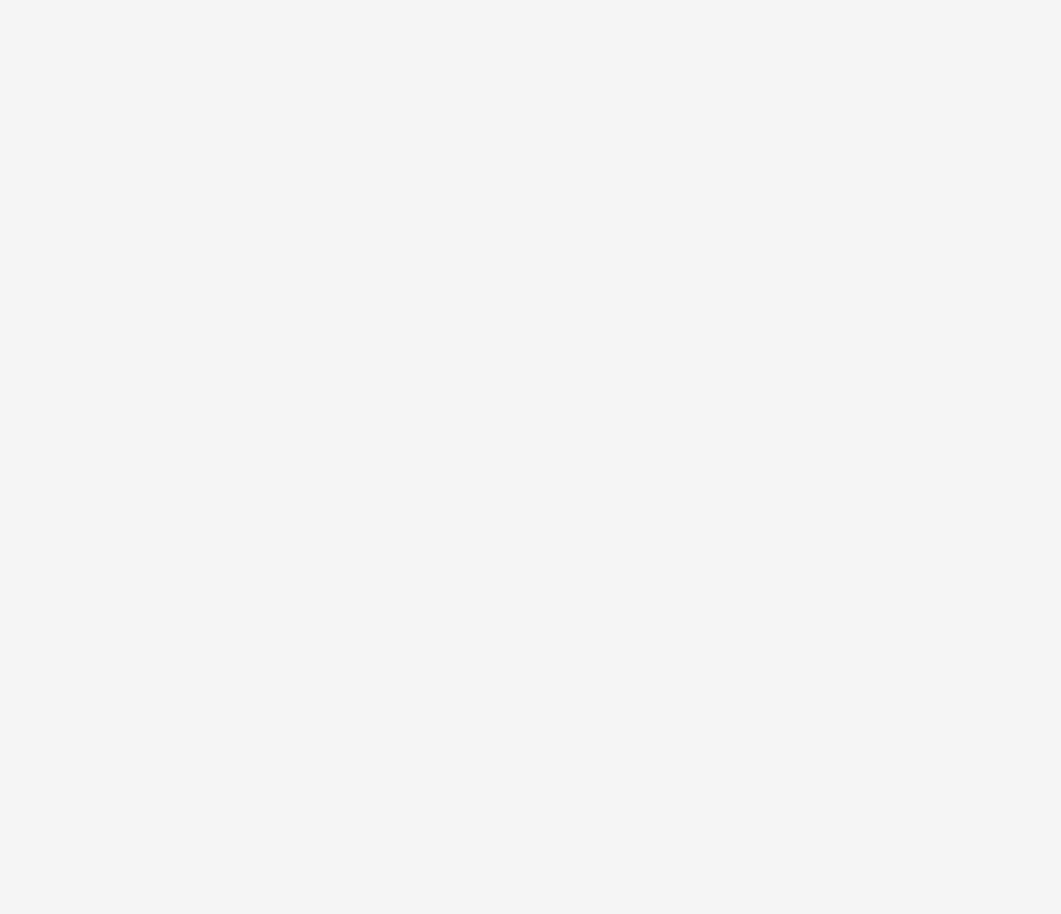
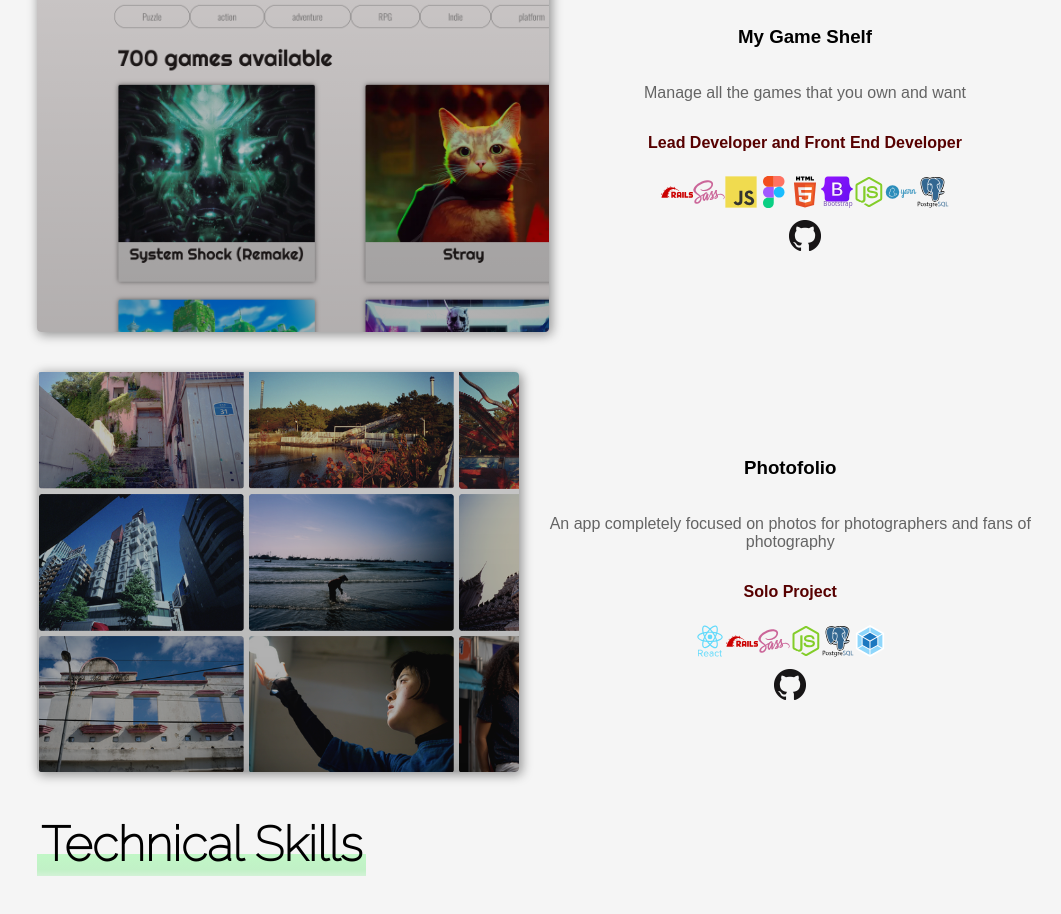
Before and after one commit to mvbennett/next-portfolio, a Next.js app: page / in a window 1280 px wide. Shown: the part 1880-2794 px from the top of the page, without its empty margins (91-1152 px from the left). Before the commit the page ends 1236 px from the top, so only its background shows below. Built offline with nearby package versions, Linux system fonts and the light colour scheme.

Commit message:
fixed issues with aos on dev

```diff
--- a/components/BioCard.tsx
+++ b/components/BioCard.tsx
@@ -1,7 +1,7 @@
-import React from "react";
+// import React from "react";
 import Image from "next/image";
 
-import profilePicture from '../public/images/purple.jpg';
+import profilePicture from '@/public/images/purple.jpg';
 
 const BioCard = () => {
   return (
--- a/pages/_app.tsx
+++ b/pages/_app.tsx
@@ -1,6 +1,18 @@
 import '@/styles/globals.css'
 import type { AppProps } from 'next/app'
+import { useEffect } from 'react';
+import AOS from "aos";
+
+import "aos/dist/aos.css";
 
 export default function App({ Component, pageProps }: AppProps) {
+  useEffect(() => {
+    AOS.init({
+      easing: "ease-out-cubic",
+      once: true,
+      offset: 50,
+    });
+  }, []);
+
   return <Component {...pageProps} />
 }
--- a/pages/index.tsx
+++ b/pages/index.tsx
@@ -3,10 +3,33 @@ import Image from 'next/image'
 import { Inter } from '@next/font/google'
 import styles from '@/styles/Home.module.css'
 import App from '../components/App';
+import Title from '@/components/Title';
+import BioCard from '@/components/BioCard';
+import Projects from '@/components/Projects';
+import SkillsBox from '@/components/SkillsBox';
+import Footer from '@/components/Footer';
 
 const inter = Inter({ subsets: ['latin'] })
 
 export default function Home() {
+  const stack = {
+    ruby: { Ruby: "/images/icons/ruby-plain-wordmark.svg" },
+    rails: { 'Ruby on Rails': "/images/icons/rails-plain-wordmark.svg" },
+    javascript: { JavaScript: "/images/icons/javascript-original.svg" },
+    react: { React: "/images/icons/react-original-wordmark.svg" },
+    express: { 'Express.js': "/images/icons/expressjs-icon.svg" },
+    postgres: { PostgreSQL: "/images/icons/postgresql-original-wordmark.svg" },
+    redux: { Redux: "/images/icons/redux.svg" },
+    sass: { Sass: "/images/icons/sass-original.svg" },
+    bootstrap: { Bootstrap: "/images/icons/bootstrap-original-wordmark.svg" },
+    figma: { Figma: "/images/icons/figma-original.svg" },
+    html: { HTML5: "/images/icons/html5-original-wordmark.svg" },
+    mongo: { MongoDB: "/images/icons/mongodb-icon.svg" },
+    node: { 'Node.js': "/images/icons/nodejs-original.svg" },
+    npm: { NPM: "/images/icons/npm-original-wordmark.svg" },
+    yarn: { Yarn: "/images/icons/yarn-original-wordmark.svg" },
+    webpack: { Webpack: "/images/icons/webpack-icon.svg" }
+  };
   return (
     <>
       <Head>
@@ -119,7 +142,14 @@ export default function Home() {
           </a>
         </div>
       </main> */}
-      <App />
+      {/* <App /> */}
+      <Title />
+      <div className="container">
+        <BioCard />
+        <Projects stack={stack} />
+        <SkillsBox stack={stack} />
+      </div>
+      <Footer />
     </>
   )
 }
```
